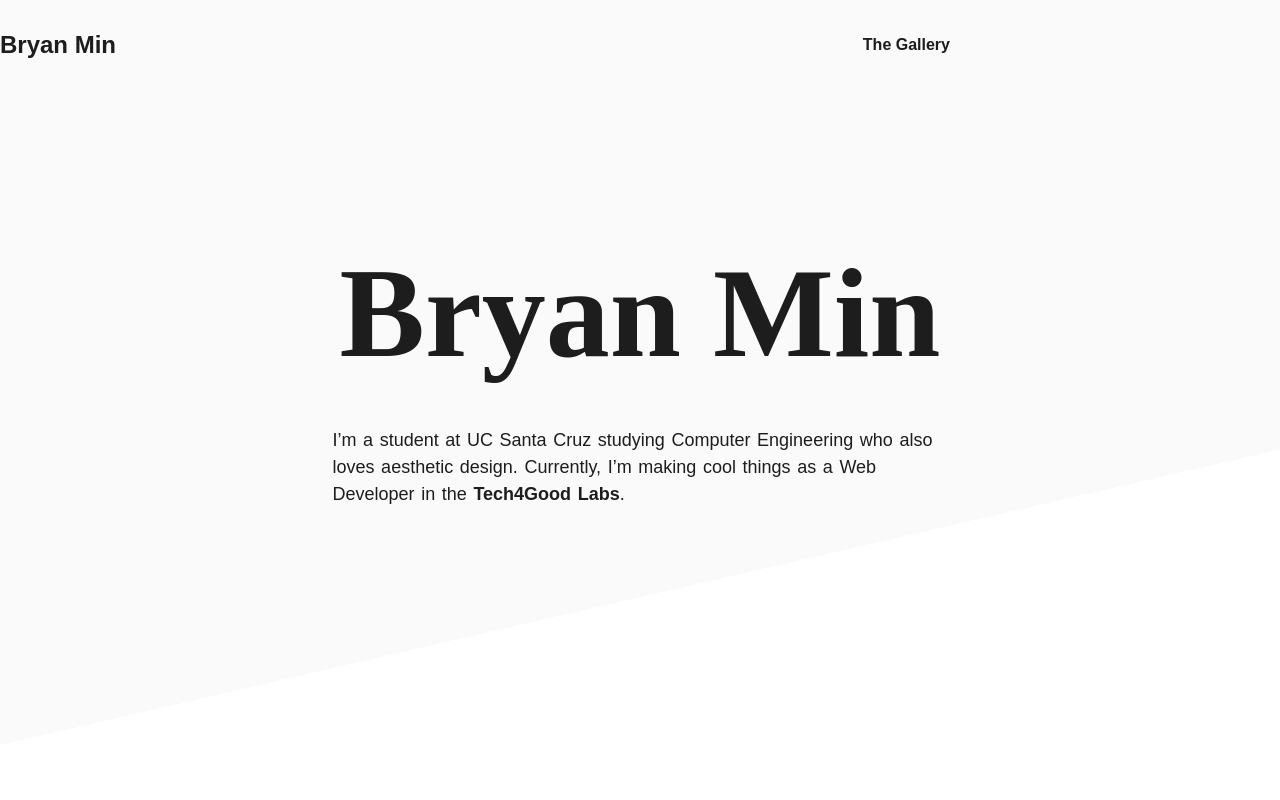
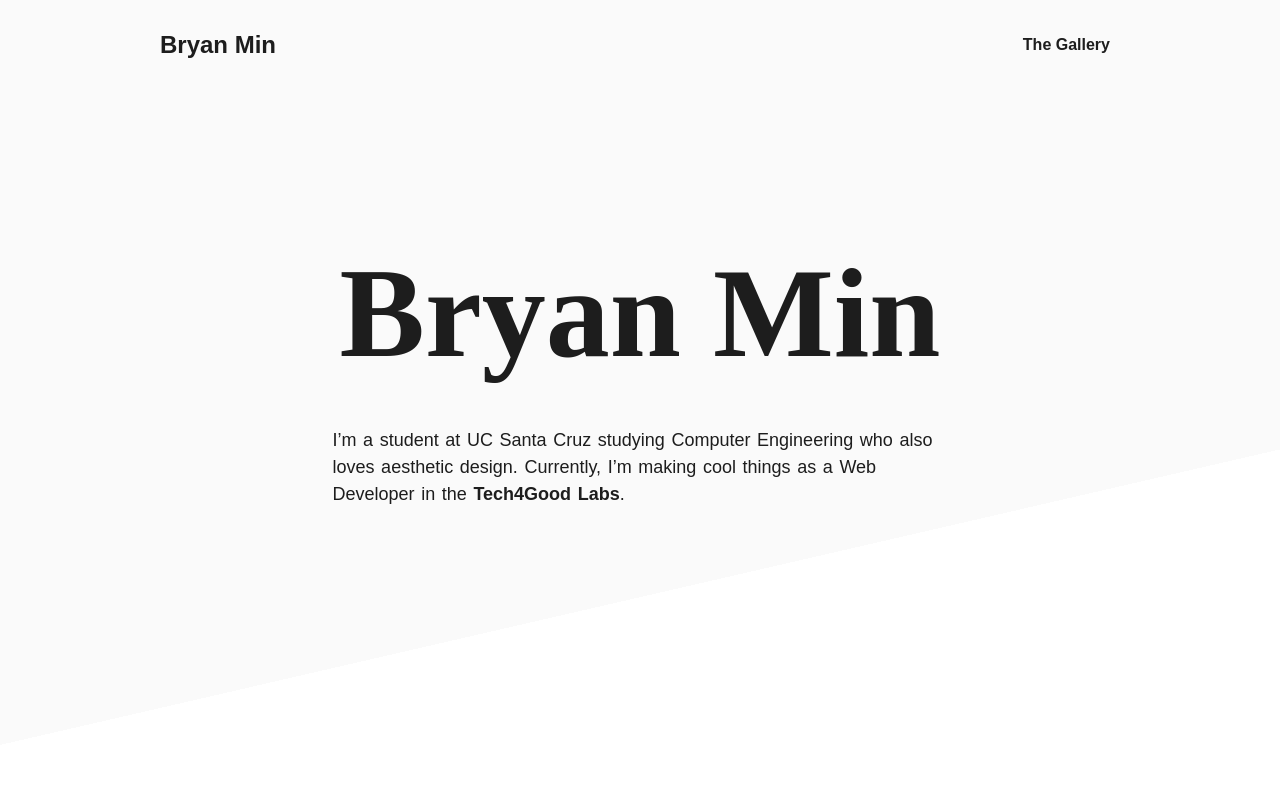
Before and after one commit to bdhmin/portfolio, a React (Create React App) app: page / in a window 1280 px wide. Shown: the top 800 px of the page. Built offline with nearby package versions, Linux system fonts and the light colour scheme; a web font is replaced by a local one.

Commit message:
Fixed desktop nav view

```diff
--- a/src/App/NavBar/navbar.scss
+++ b/src/App/NavBar/navbar.scss
@@ -4,7 +4,7 @@
   // border: solid 1px lime;
 
   position: absolute;
-  left: 0;
+  // left: 0;
   top: 0;
   // margin: 0 60px;
   width: 960px;
@@ -49,6 +49,8 @@
 @media screen and (max-width: 480px) {
   .NavBar {
     width: 100vw;
+
+    left: 0;
     .Bar {
 
       // display: flex;
```
